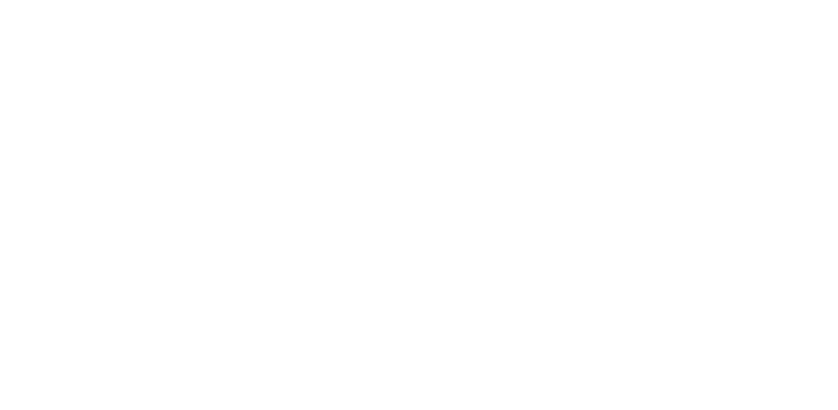
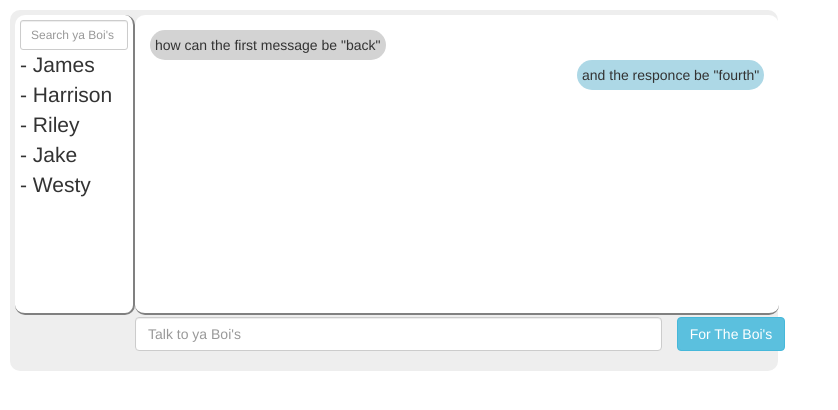
Before and after one commit to Dwire/airchat, a plain HTML site: page index.html in a window 1280 px wide. Shown: the whole page, without its empty margins (0-838 px from the left). Drawn offline with nearby package versions, Linux system fonts and the light colour scheme.

Commit message:
built out  basic html and css layoout

```diff
--- a/index.css
+++ b/index.css
@@ -1,4 +1,97 @@
-body {
-  margin: 0;
+body .jumbotron {
+  position: center;
+  width: 60%;
+  padding: 5px;
+  margin: 10px;
+  border-radius: 10px;
+}
+
+.currentConversation {
+  position: center;
+  margin-left: 120px;
+  padding: 15px;
+  background-color: white;
+  width: 85%;
+  min-height: 300px;
+  border-bottom: 2px solid gray;
+  border-radius: 10px
+}
+
+.personOne {
+  width: fit-content;
+  border-radius: 25px;
+  padding: 5px;
+  background-color: lightgray;
+}
+
+.personTwo {
+  border-radius: 25px;
+  background: lightblue;
+  text-align: center;
+  padding: 5px;
+  float: right;
+}
+
+.contacts {
+  width: 120px;
+  padding: 5px;
+  border: solid gray;
+  border-width: 0px 2px 2px 0px;
+  border-radius: 10px;
+  background: white;
+  float: left;
+  min-height: 300px;
+}
+
+.sendMessage {
+  margin: 2px 0px 2px 120px
+}
+
+
+/*//////////////////// No Bootstrap //////////////////////*/
+
+
+/* body {
+  margin: 3px;
   padding: 0;
 }
+
+.interface {
+  position: relative;
+  height: 200px;
+  width: 50%;
+  border: 3px solid gray;
+}
+
+.currentConversation {
+  margin: 3px;
+}
+
+.textInput {
+  border-top: 1px solid gray;
+  width: 70%;
+  margin-left: 30%;
+}
+
+.textInput {
+  position: absolute;
+  bottom: 0;
+}
+
+.sessions {
+  float: left;
+  height: 200px;
+  border-width: 0px 3px;
+  border-style: solid;
+  border-color: gray;
+  width: 15%;
+}
+
+.sessions ul {
+  list-style: none;
+}
+
+.search {
+  width: 96%;
+  border-bottom: 3px solid gray;
+} */
--- a/index.html
+++ b/index.html
@@ -1,10 +1,47 @@
-<!DOCTYPE>
-<html>
+<!DOCTYPE html>
+<html lang="en">
 
 <head>
+    <title>Airwave Chat</title>
+    <meta charset="UTF-8">
+    <meta name="viewport" content="width=device-width, initial-scale=1">
+    <link href="index.css" rel="stylesheet">
+    <link rel="stylesheet" href="https://maxcdn.bootstrapcdn.com/bootstrap/3.3.7/css/bootstrap.min.css">
 </head>
 
 <body>
+
+    <div class="jumbotron">
+
+        <div class="contacts">
+            <input class="form-control input-sm searchContacts" placeholder="Search ya Boi's"></input>
+            <div class="contactList">
+                <p>- James <br>- Harrison <br>- Riley <br>- Jake <br>- Westy </p>
+            </div>
+        </div>
+
+        <div class="currentConversation">
+            <div class="personOne">
+                how can the first message be "back"
+            </div>
+            <div class="personTwo">
+                and the responce be "fourth"
+            </div>
+
+        </div>
+
+
+        <form class="form-horizontal sendMessage">
+            <div class="form-group">
+                <div class="col-sm-10">
+                    <input type="text" class="form-control textInput" placeholder="Talk to ya Boi's">
+                </div>
+                <button for="inputPassword" class="btn btn-info sendButton">For The Boi's</button>
+            </div>
+        </form>
+    </div>
+
+    <script src="index.js"></script>
 </body>
 
 </html>
```
